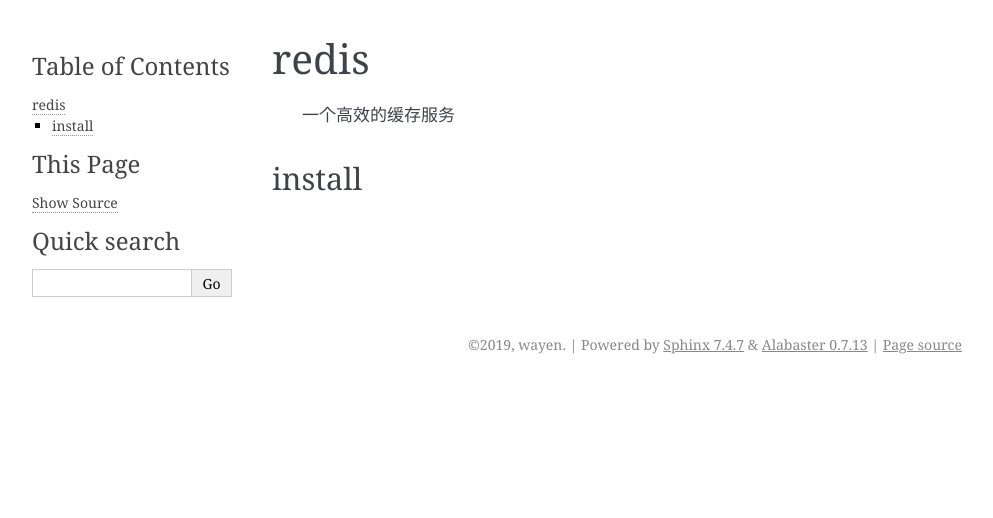
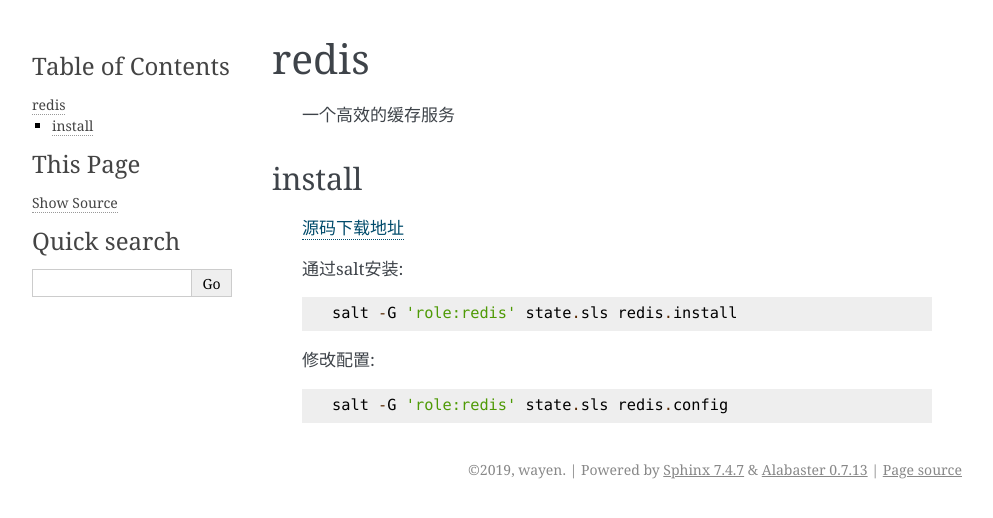
Before and after one commit to wojunnihou/pylearn, a Sphinx documentation site: the page built from doc/source/webapp/redis.rst, in a window 1280 px wide. Shown: the top 518 px of the page, without its empty margins (148-1141 px from the left). Built offline with Sphinx 7.4.7, drawn with Linux system fonts in a browser that asks for light colours.

Commit message:
redis 安装执行配置命令

```diff
--- a/doc/source/webapp/redis.rst
+++ b/doc/source/webapp/redis.rst
@@ -5,3 +5,13 @@
 
 install
 ---------
+
+    `源码下载地址 <https://github.com/antirez/redis/releases>`_
+
+    通过salt安装::
+
+        salt -G 'role:redis' state.sls redis.install
+
+    修改配置::
+
+        salt -G 'role:redis' state.sls redis.config
```
